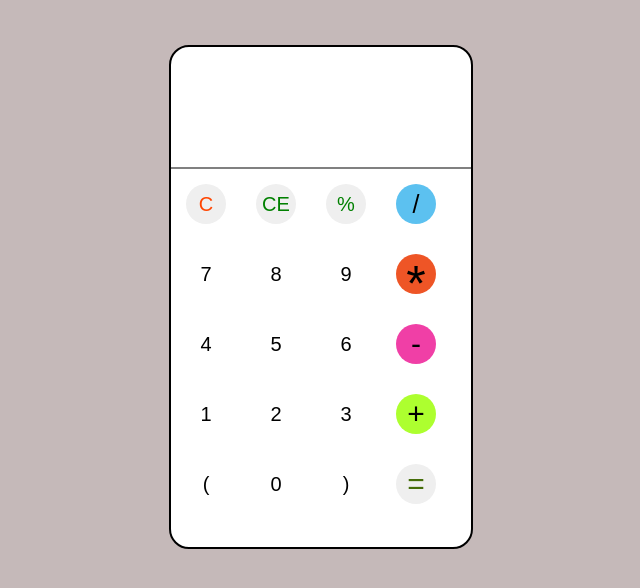
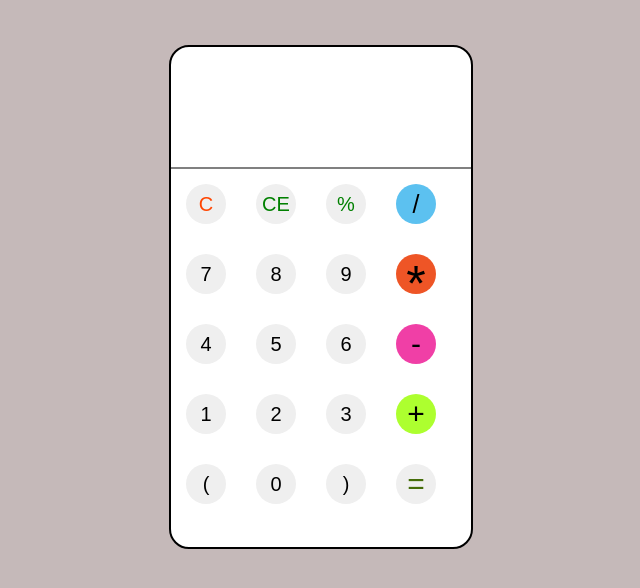
Before and after one commit to Amitesh32002/Calculator-using-Html-Css-and-javascript, a plain HTML site: page index.html in a window 1280 px wide. Shown: the whole page, without its empty margins (319-959 px from the left). Drawn offline with Linux system fonts and the light colour scheme.

Commit message:
Update style.css

```diff
--- a/style.css
+++ b/style.css
@@ -56,10 +56,10 @@ body {
   font-weight: 15px;
   border-width: 0;
 }
-.empty,
+/* .empty,
 .number {
   background-color: white;
-}
+} */
 .number,
 .operator {
   cursor: pointer;
```
